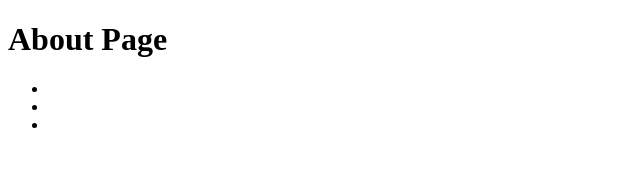
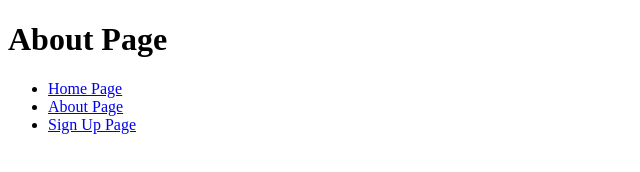
Before and after one commit to tcatt71/express-routing, a plain HTML site: page about.html in a window 1280 px wide. Shown: the whole page, without its empty margins (0-640 px from the left). Drawn offline with Linux system fonts and the light colour scheme.

Commit message:
add content to links

```diff
--- a/about.html
+++ b/about.html
@@ -9,9 +9,9 @@
 <body>
   <h1>About Page</h1>
   <ul>
-    <li><a href="./index.html"></a></li>
-    <li><a href="./about.html"></a></li>
-    <li><a href="./sign-up.html"></a></li>
+    <li><a href="./index.html">Home Page</a></li>
+    <li><a href="./about.html">About Page</a></li>
+    <li><a href="./sign-up.html">Sign Up Page</a></li>
   </ul>
 </body>
 </html>
```
Also changed, not shown: index.html (+3 -3 lines), sign-up.html (+3 -3 lines).
